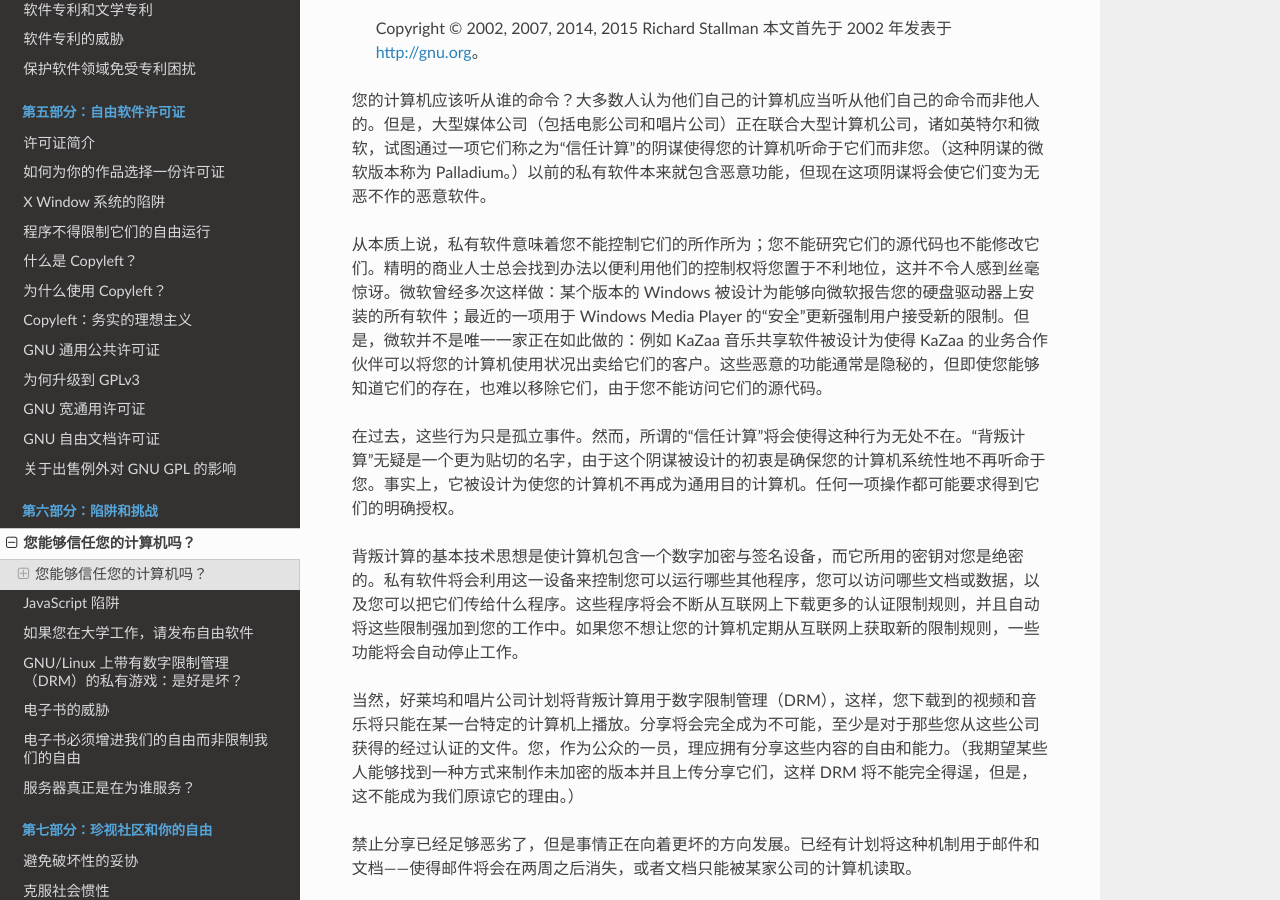
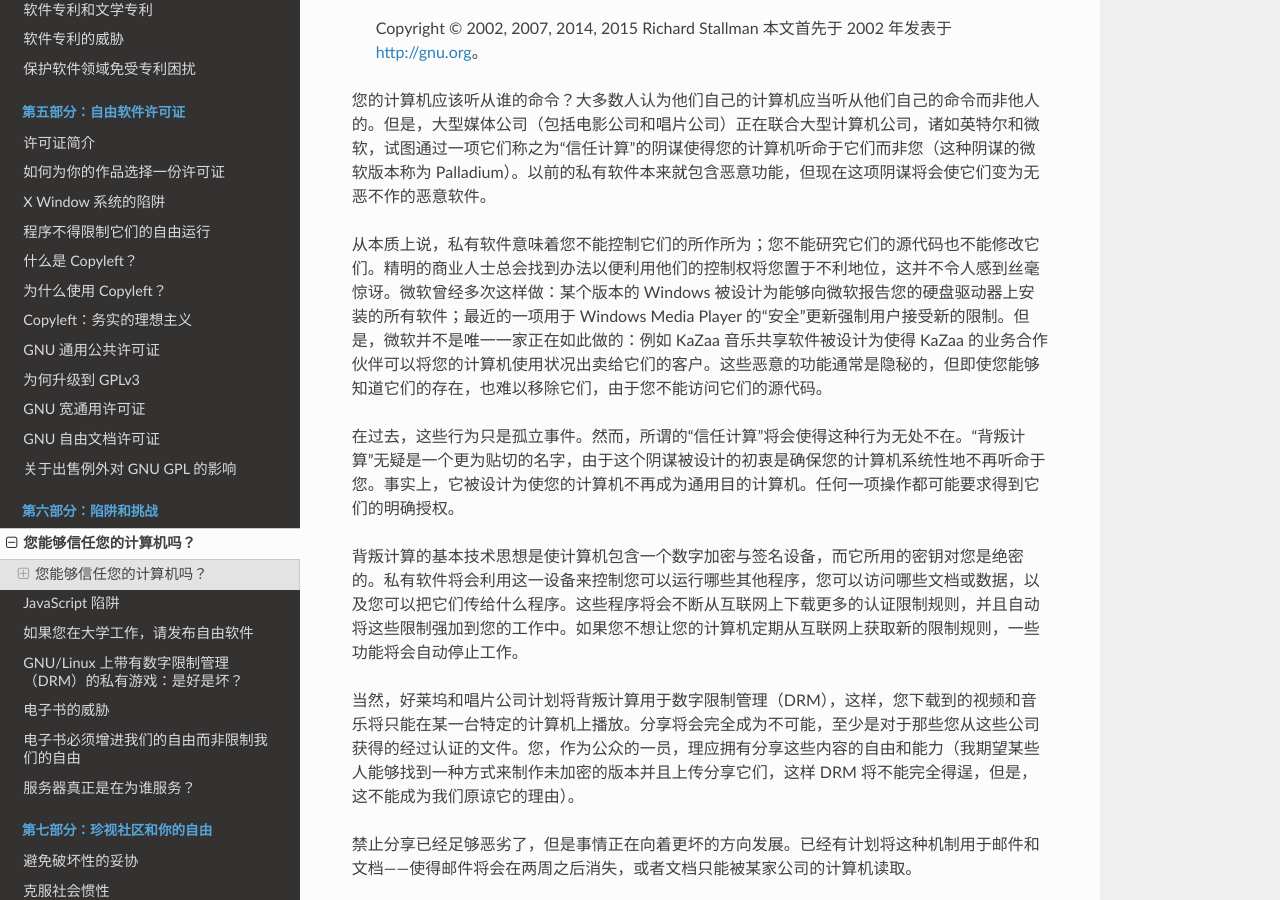
Before and after one commit to beijinglug/fsfs-zh, an MkDocs documentation site: the page built from docs/can-you-trust.md, in a window 1280 px wide and 1400 px high. Shown: the part 258-1158 px from the top of the window. Built offline with MkDocs 1.6.1, drawn with Linux system fonts in a browser that asks for light colours; nearby versions of some CDN libraries; old or Windows-style settings are respelled for this version of MkDocs; some of the changed text lies outside the part shown.

Commit message:
fix 1984

```diff
--- a/docs/can-you-trust.md
+++ b/docs/can-you-trust.md
@@ -5,7 +5,7 @@
 
 > Copyright © 2002, 2007, 2014, 2015 Richard Stallman 本文首先于 2002 年发表于 <http://gnu.org>。
 
-您的计算机应该听从谁的命令？大多数人认为他们自己的计算机应当听从他们自己的命令而非他人的。但是，大型媒体公司（包括电影公司和唱片公司）正在联合大型计算机公司，诸如英特尔和微软，试图通过一项它们称之为“信任计算”的阴谋使得您的计算机听命于它们而非您。（这种阴谋的微软版本称为 Palladium。）以前的私有软件本来就包含恶意功能，但现在这项阴谋将会使它们变为无恶不作的恶意软件。
+您的计算机应该听从谁的命令？大多数人认为他们自己的计算机应当听从他们自己的命令而非他人的。但是，大型媒体公司（包括电影公司和唱片公司）正在联合大型计算机公司，诸如英特尔和微软，试图通过一项它们称之为“信任计算”的阴谋使得您的计算机听命于它们而非您（这种阴谋的微软版本称为 Palladium）。以前的私有软件本来就包含恶意功能，但现在这项阴谋将会使它们变为无恶不作的恶意软件。
 
 从本质上说，私有软件意味着您不能控制它们的所作所为；您不能研究它们的源代码也不能修改它们。精明的商业人士总会找到办法以便利用他们的控制权将您置于不利地位，这并不令人感到丝毫惊讶。微软曾经多次这样做：某个版本的 Windows 被设计为能够向微软报告您的硬盘驱动器上安装的所有软件；最近的一项用于 Windows Media Player 的“安全”更新强制用户接受新的限制。但是，微软并不是唯一一家正在如此做的：例如 KaZaa 音乐共享软件被设计为使得 KaZaa 的业务合作伙伴可以将您的计算机使用状况出卖给它们的客户。这些恶意的功能通常是隐秘的，但即使您能够知道它们的存在，也难以移除它们，由于您不能访问它们的源代码。
 
@@ -13,7 +13,7 @@
 
 背叛计算的基本技术思想是使计算机包含一个数字加密与签名设备，而它所用的密钥对您是绝密的。私有软件将会利用这一设备来控制您可以运行哪些其他程序，您可以访问哪些文档或数据，以及您可以把它们传给什么程序。这些程序将会不断从互联网上下载更多的认证限制规则，并且自动将这些限制强加到您的工作中。如果您不想让您的计算机定期从互联网上获取新的限制规则，一些功能将会自动停止工作。
 
-当然，好莱坞和唱片公司计划将背叛计算用于数字限制管理（DRM），这样，您下载到的视频和音乐将只能在某一台特定的计算机上播放。分享将会完全成为不可能，至少是对于那些您从这些公司获得的经过认证的文件。您，作为公众的一员，理应拥有分享这些内容的自由和能力。（我期望某些人能够找到一种方式来制作未加密的版本并且上传分享它们，这样 DRM 将不能完全得逞，但是，这不能成为我们原谅它的理由。）
+当然，好莱坞和唱片公司计划将背叛计算用于数字限制管理（DRM），这样，您下载到的视频和音乐将只能在某一台特定的计算机上播放。分享将会完全成为不可能，至少是对于那些您从这些公司获得的经过认证的文件。您，作为公众的一员，理应拥有分享这些内容的自由和能力（我期望某些人能够找到一种方式来制作未加密的版本并且上传分享它们，这样 DRM 将不能完全得逞，但是，这不能成为我们原谅它的理由）。
 
 禁止分享已经足够恶劣了，但是事情正在向着更坏的方向发展。已经有计划将这种机制用于邮件和文档——使得邮件将会在两周之后消失，或者文档只能被某家公司的计算机读取。
 
```
Also changed, not shown: other parts of docs/can-you-trust.md (+1 -1 lines), docs/copyright-vs-community.md (+1 -1 lines), docs/the-danger-of-ebooks.md (+1 -1 lines).
